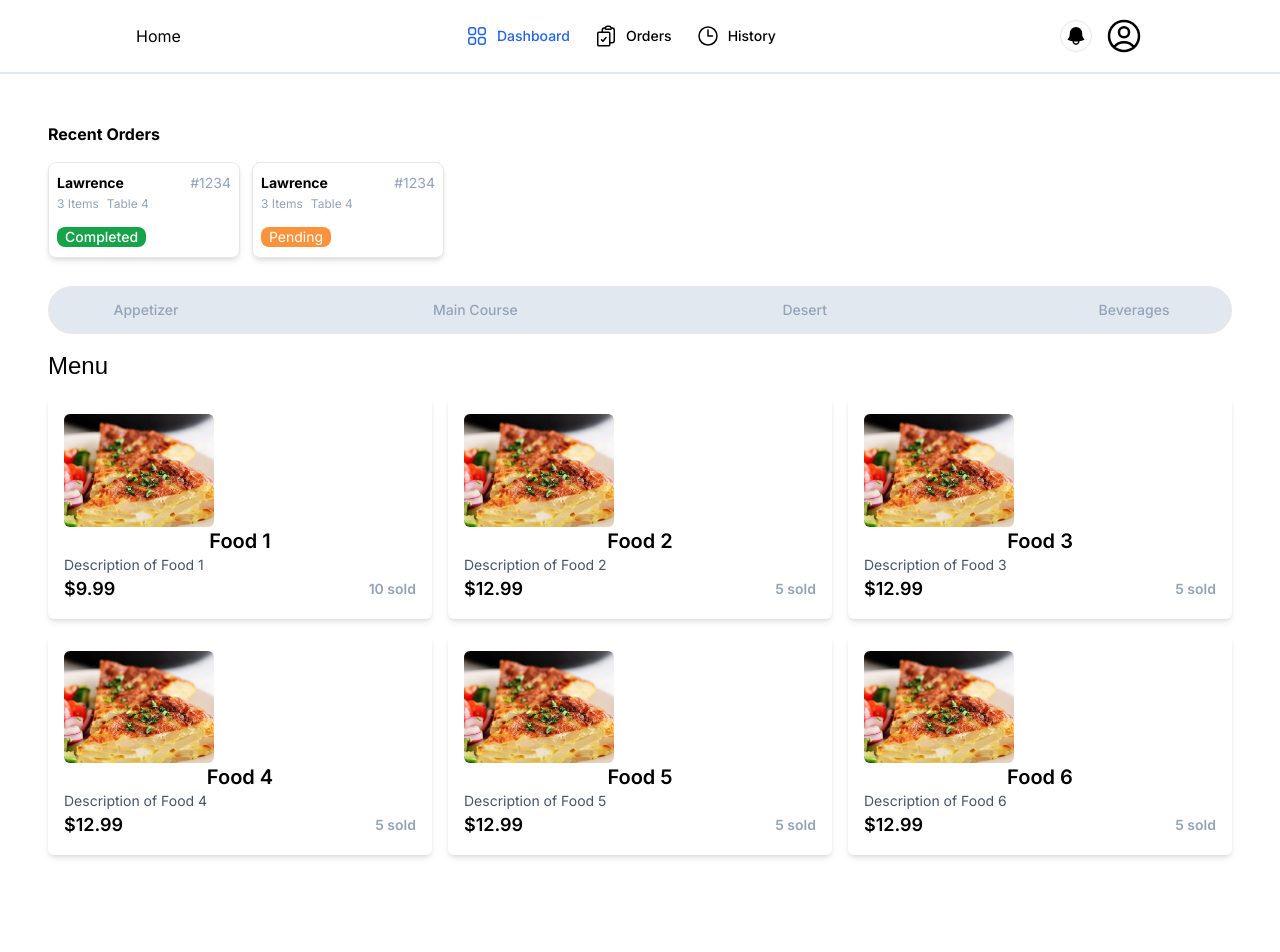
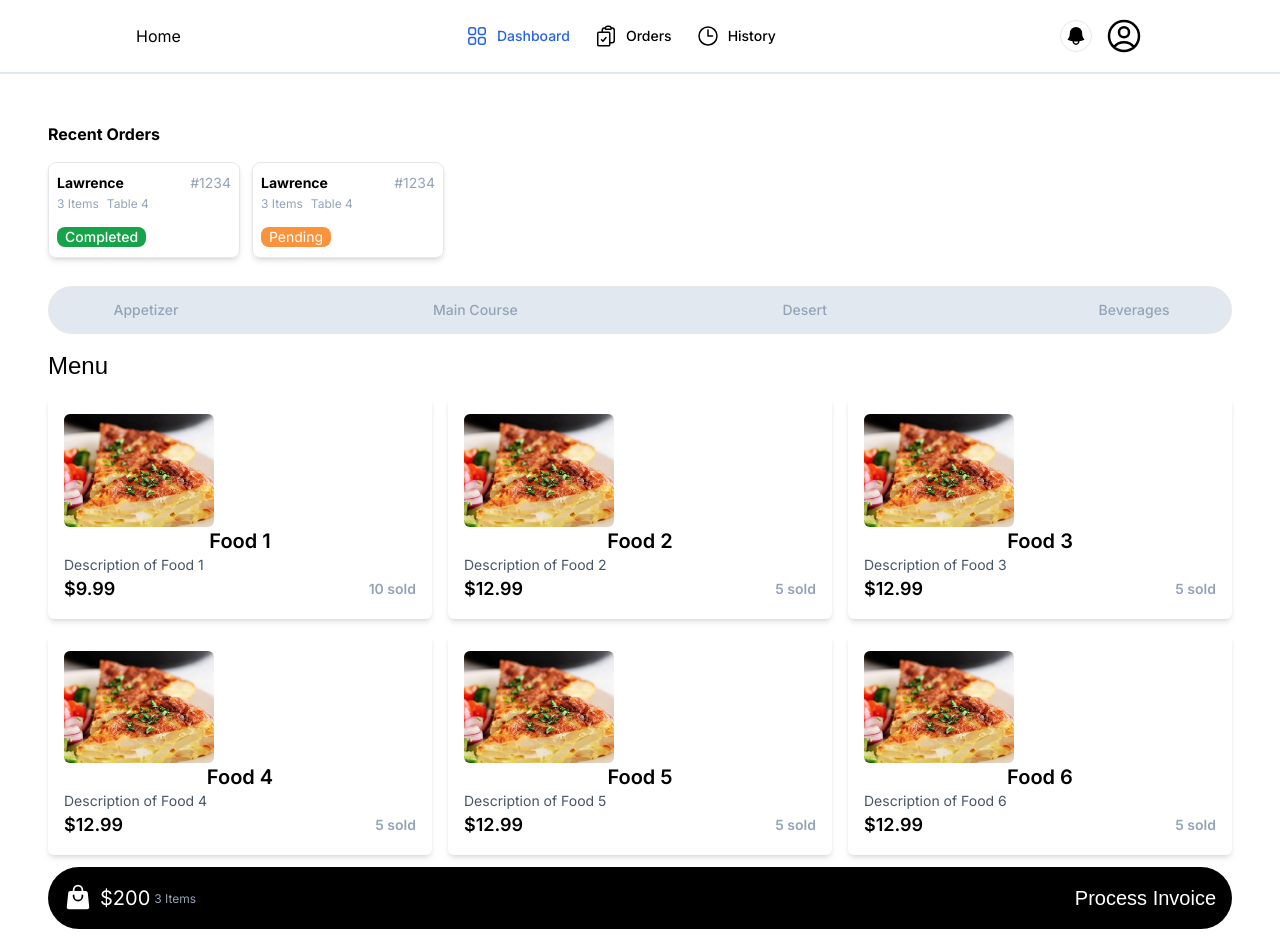
Before and after one commit to Kwaku28/pos-diner, a Next.js app: page /dashboard in a window 1280 px wide. Shown: the top 952 px of the page. Before the commit the page ends 903 px from the top, so only its background shows below. Built offline with nearby package versions, Linux system fonts and the light colour scheme; a web font is replaced by a local one.

Commit message:
Add invoice button to page

```diff
--- a/app/dashboard/(home)/page.tsx
+++ b/app/dashboard/(home)/page.tsx
@@ -1,3 +1,4 @@
+import Invoice from "@/app/ui/dashboard/invoice";
 import Meals from "@/app/ui/dashboard/meals/meals";
 import MealsNav from "@/app/ui/dashboard/meals/meals-nav";
 import RecentOrders from "@/app/ui/dashboard/recent-orders";
@@ -13,6 +14,7 @@ export default async function Dashboard() {
       <RecentOrders />
       <MealsNav />
       <Meals />
+      <Invoice />
     </main>
   );
 }
```
